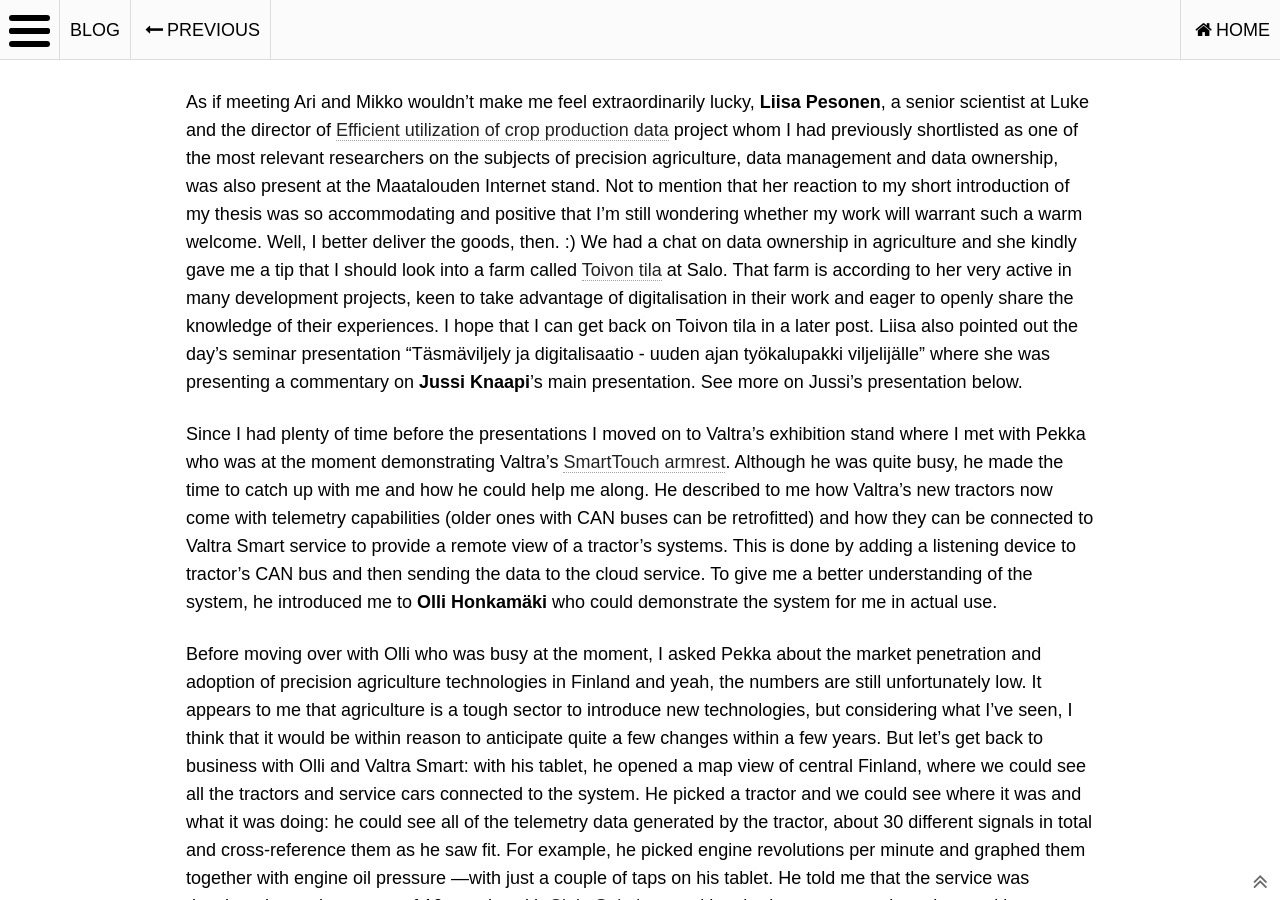
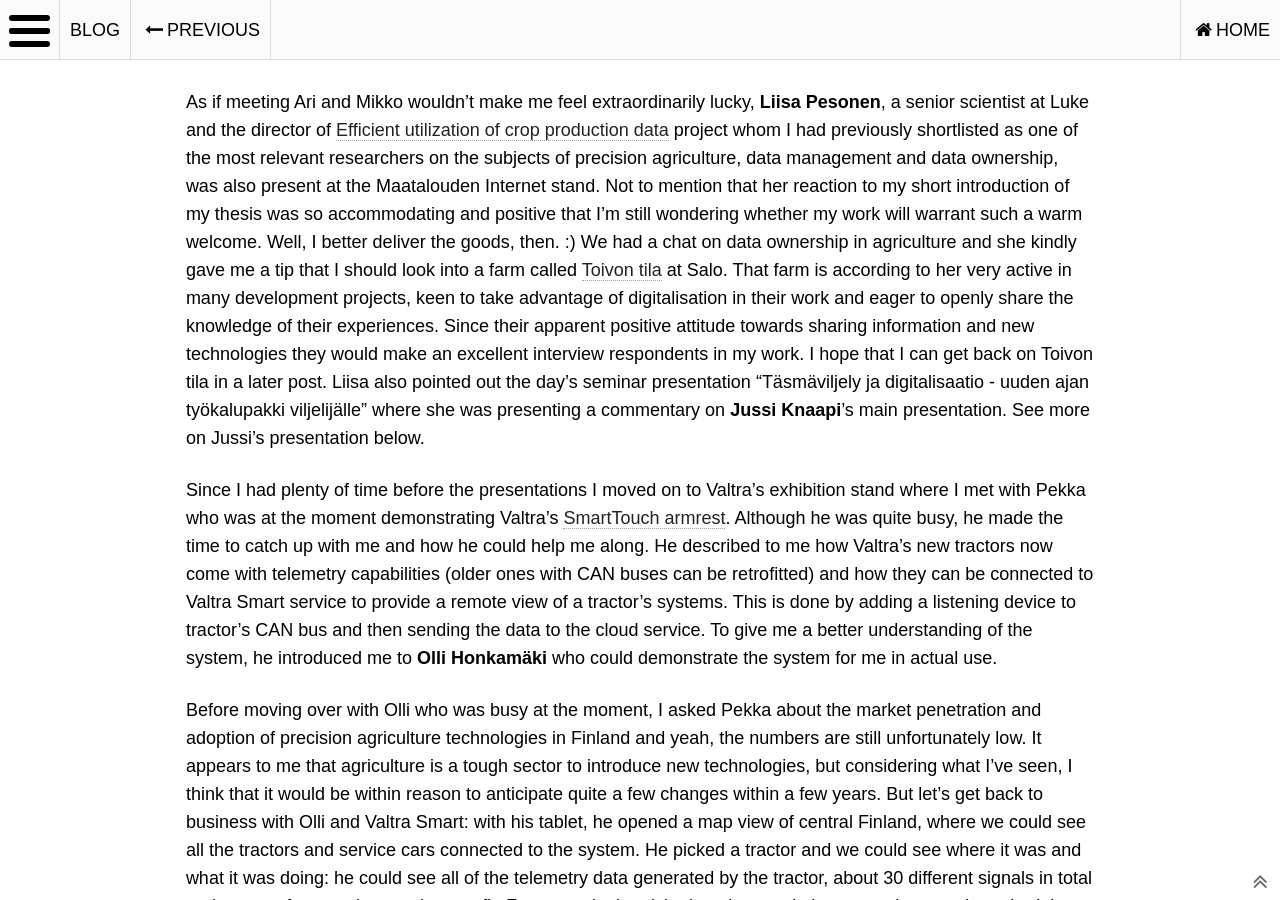
Before and after one commit to tpolvinen/tpolvinen.github.io, a Jekyll site: the page built from _posts/blog/2017-10-16-Big-Tractors-Never-Tire.md, in a window 1280 px wide and 900 px high, scrolled down 2069 px. Built offline with Jekyll 4.4.1, drawn with Linux system fonts in a browser that asks for light colours; nearby versions of some CDN libraries; comment, search, counter and statistics services are not loaded.

Commit message:
Refactoring: Post: Big Tractors Never Tire

```diff
--- a/_posts/blog/2017-10-16-Big-Tractors-Never-Tire.md
+++ b/_posts/blog/2017-10-16-Big-Tractors-Never-Tire.md
@@ -35,7 +35,7 @@
 
 — To me, this appears to highlight the need for a farm management and planning system that could respond either to a very wide range of requirements —or to a very specific requirements of a smaller market segment. I could imagine that so far farm management and planning systems have been built to respond to the requirements of, say, middle European farms or their counterparts in the U.S., leaving the farmers with different requirements to their own devices, literally. There have likely been attempts to remedy the situation by smaller operators with development of their own farm management systems. These would be a good fit  to the requirements of their own environments, but this approach is likely to create a no small number of systems that can not be integrated or used in conjunction with other systems available.  Combined with vendor locks, farmers could easily end up struggling with a host of different systems that can’t “talk” to each other and not seeing the big picture of how their farms are really doing as a whole.
 
-As if meeting Ari and Mikko wouldn’t make me feel extraordinarily lucky, **Liisa Pesonen**, a senior scientist at Luke and the director of [Efficient utilization of crop production data](https://www.luke.fi/en/projects/cropdata) project whom I had previously shortlisted as one of the most relevant researchers on the subjects of precision agriculture, data management and data ownership, was also present at the Maatalouden Internet stand. Not to mention that her reaction to my short introduction of my thesis was so accommodating and positive that I’m still wondering whether my work will warrant such a warm welcome. Well, I better deliver the goods, then. :) We had a chat on data ownership in agriculture and she kindly gave me a tip that I should look into a farm called [Toivon tila](http://toivontila.fi) at Salo. That farm is according to her very active in many development projects, keen to take advantage of digitalisation in their work and eager to openly share the knowledge of their experiences. I hope that I can get back on Toivon tila in a later post. Liisa also pointed out the day’s seminar presentation “Täsmäviljely ja digitalisaatio - uuden ajan työkalupakki viljelijälle” where she was presenting a commentary on **Jussi Knaapi**’s main presentation. See more on Jussi’s presentation below.
+As if meeting Ari and Mikko wouldn’t make me feel extraordinarily lucky, **Liisa Pesonen**, a senior scientist at Luke and the director of [Efficient utilization of crop production data](https://www.luke.fi/en/projects/cropdata) project whom I had previously shortlisted as one of the most relevant researchers on the subjects of precision agriculture, data management and data ownership, was also present at the Maatalouden Internet stand. Not to mention that her reaction to my short introduction of my thesis was so accommodating and positive that I’m still wondering whether my work will warrant such a warm welcome. Well, I better deliver the goods, then. :) We had a chat on data ownership in agriculture and she kindly gave me a tip that I should look into a farm called [Toivon tila](http://toivontila.fi) at Salo. That farm is according to her very active in many development projects, keen to take advantage of digitalisation in their work and eager to openly share the knowledge of their experiences. Since their apparent positive attitude towards sharing information and new technologies they would make an excellent interview respondents in my work. I hope that I can get back on Toivon tila in a later post. Liisa also pointed out the day’s seminar presentation “Täsmäviljely ja digitalisaatio - uuden ajan työkalupakki viljelijälle” where she was presenting a commentary on **Jussi Knaapi**’s main presentation. See more on Jussi’s presentation below.
 
 Since I had plenty of time before the presentations I moved on to Valtra’s exhibition stand where I met with Pekka who was at the moment demonstrating Valtra’s [SmartTouch armrest](http://www.valtra.com/Valtra-smarttouch-offers-the-latest-technology-in-a-new-Easy-to-use-format_7647.aspx). Although he was quite busy, he made the time to catch up with me and how he could help me along. He described to me how Valtra’s new tractors now come with telemetry capabilities (older ones with CAN buses can be retrofitted) and how they can be connected to Valtra Smart service to provide a remote view of a tractor’s systems. This is done by adding a listening device to tractor’s CAN bus and then sending the data to the cloud service. To give me a better understanding of the system, he introduced me to **Olli Honkamäki** who could demonstrate the system for me in actual use.
 
```
Also changed, not shown: other parts of _posts/blog/2017-10-16-Big-Tractors-Never-Tire.md (+1 -1 lines).
